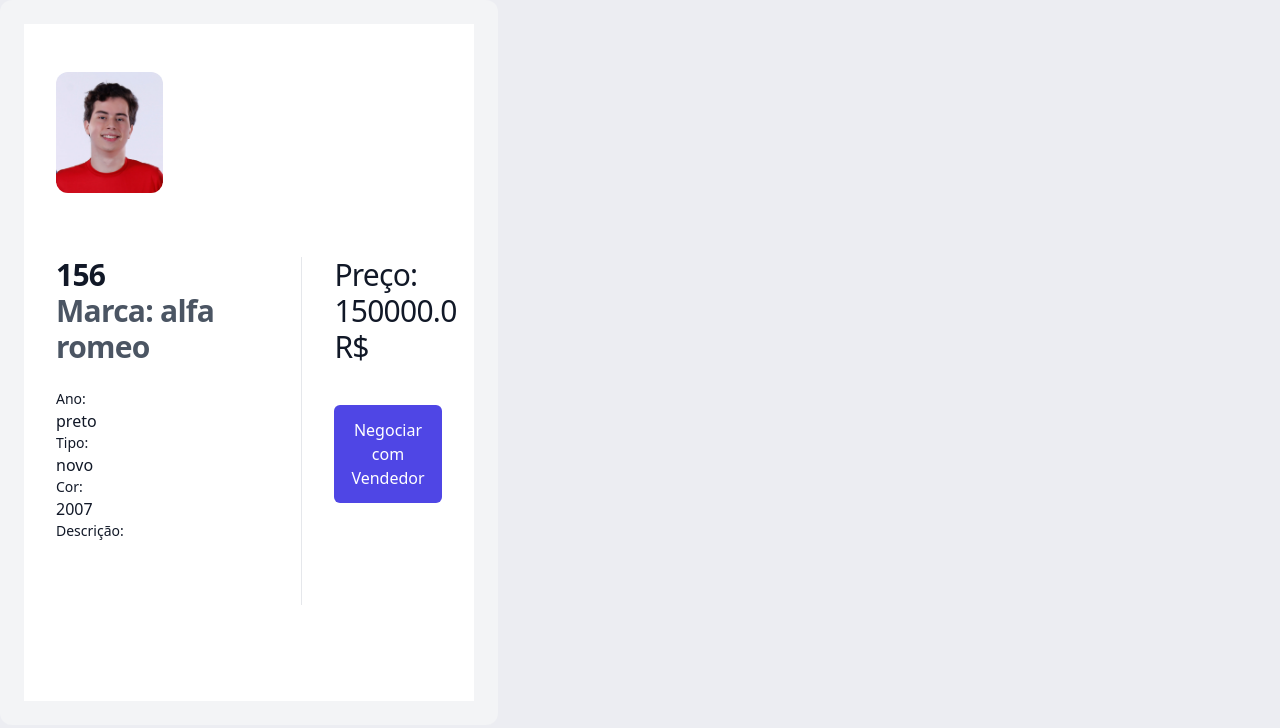
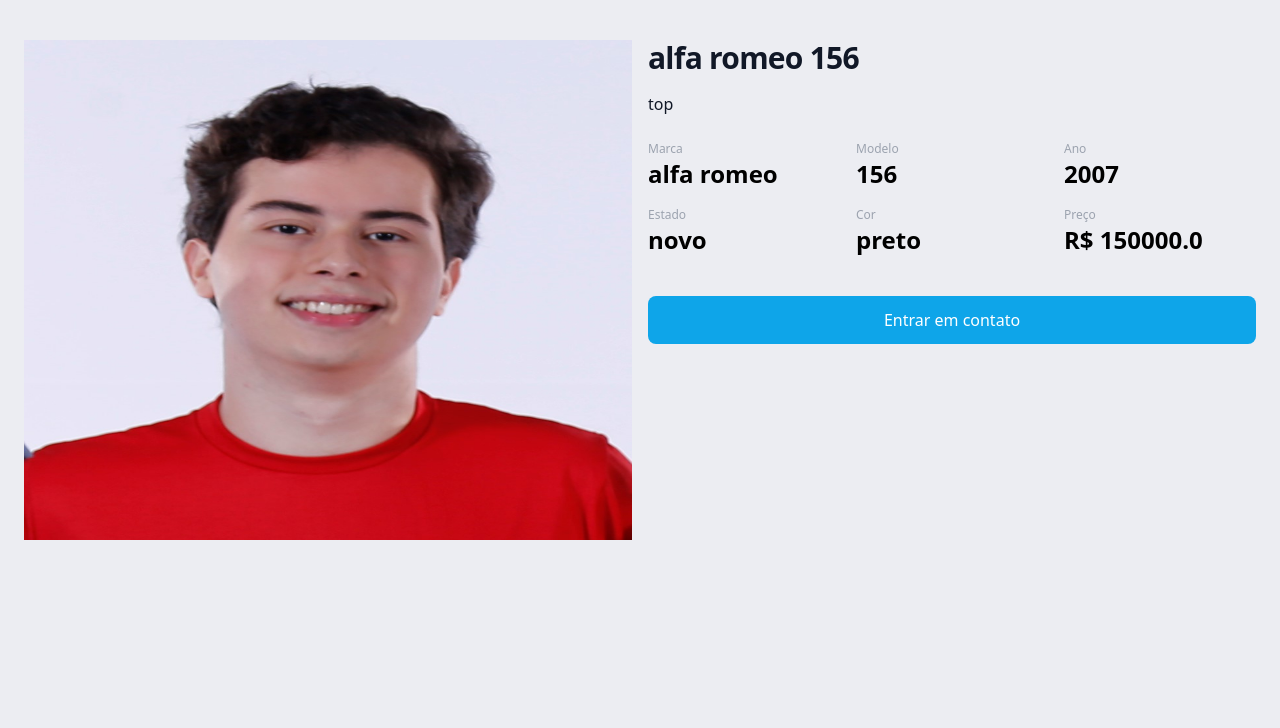
Before and after one commit to GRUP-FDS/Marketplace, a Django app: page /cars/4/ in a window 1280 px wide. Shown: the part 72-800 px from the top of the page. Run offline with Django 4.2, Linux system fonts and the light colour scheme; data comes from the database, SQL or seed files in the repository; both versions use the stored data as it was after the commit; some libraries are stand-ins or nearby versions.

Commit message:
Ajeitar tela de descrição do carro

```diff
--- a/carros/templates/carros/paginadedescricao.html
+++ b/carros/templates/carros/paginadedescricao.html
@@ -5,90 +5,45 @@
 \\ cadastrar o title na view
 {% block content %}
 
-<div class=" grid grid-cols-5 gap-6">
+<div class="max-w-7xl mx-auto px-6 mt-10">
+  <!-- Image gallery -->
+  <div class="grid grid-cols-2 gap-4">
+    <img src="{{ car.image.url }}" alt="{{ car.car_model }}" class="w-full h-full max-h-[500px]">
+    <div>
+      <h1 class="text-2xl font-bold tracking-tight text-gray-900 sm:text-3xl">{{car.brand}} {{car.car_model}}</h1>
 
+      <p class="mt-4 text-base text-gray-900">{{ car.description }}</p>
 
-  <div class=" col-span-2 p-6 bg-gray-100 rounded-xl">
-
-    <div class="bg-white">
-      <div class="pt-6">
-
-
-        <!-- Image gallery -->
-        <div class="mx-auto mt-6 max-w-2xl sm:px-6 lg:grid lg:max-w-7xl lg:grid-cols-3 lg:gap-x-8 lg:px-8">
-
-          <div class="hidden lg:grid lg:grid-cols-1 lg:gap-y-8">
-            <div class="aspect-h-2 aspect-w-3 overflow-hidden rounded-lg">
-              <img src=" {{ car.image.url}}" class="rounded-xl" alt="Model wearing plain black basic tee." class="h-full w-full object-cover object-center">
-            </div>
-          </div>
-
+      <div class="grid grid-cols-3 gap-4 my-6">
+        <div class="flex flex-col">
+          <span class="text-[12px] text-gray-400">Marca</span>
+          <strong class="text-2xl">{{ car.brand }}</strong>
         </div>
-
-        <!-- Product info -->
-        <div class="mx-auto max-w-2xl px-4 pb-16 pt-10 sm:px-6 lg:grid lg:max-w-7xl lg:grid-cols-3 lg:grid-rows-[auto,auto,1fr] lg:gap-x-8 lg:px-8 lg:pb-24 lg:pt-16">
-          <div class="lg:col-span-2 lg:border-r lg:border-gray-200 lg:pr-8">
-            <h2 class="text-2xl font-bold tracking-tight text-gray-900 sm:text-3xl">{{ car.car_model }}</h2>
-            <h4 class="text-2xl font-bold tracking-tight text-gray-600 sm:text-3xl">Marca: </strong> {{car.brand}}</h4>
-          </div>
-
-          <!-- Options -->
-          <div class="mt-4 lg:row-span-3 lg:mt-0">
-            <h2 class="sr-only">Product information</h2>
-            <p class="text-3xl tracking-tight text-gray-900">Preço: </strong></p>
-            <p class="text-3xl tracking-tight text-gray-900">{{car.price}} R$</p>
-
-
-
-              <button type="submit" class="mt-10 flex w-full items-center justify-center rounded-md border border-transparent bg-indigo-600 px-8 py-3 text-base font-medium text-white hover:bg-indigo-700 focus:outline-none focus:ring-2 focus:ring-indigo-500 focus:ring-offset-2">Negociar com Vendedor</button>
-            </form>
-          </div>
-
-          <div class="py-10 lg:col-span-2 lg:col-start-1 lg:border-r lg:border-gray-200 lg:pb-16 lg:pr-8 lg:pt-6">
-            <!-- Detalhes -->
-            <div>
-              <!-- Ano -->
-              <div class="space-y-6">
-                <h3 class="text-sm font-medium text-gray-900">Ano: </h3>
-              </div>
-
-              <div class="space-y-6">
-                <p class="text-base text-gray-900">{{car.color}} </p>
-              </div>
-
-              <!-- Tipo -->
-              <div class="space-y-6">
-                <h3 class="text-sm font-medium text-gray-900">Tipo: </h3>
-              </div>
-
-              <div class="space-y-6">
-                <p class="text-base text-gray-900">{{car.type}}</p>
-              </div>
-
-              <!-- Cor -->
-              <div class="space-y-6">
-                <h3 class="text-sm font-medium text-gray-900">Cor: </h3>
-              </div>
-
-              <div class="space-y-6">
-                <p class="text-base text-gray-900">{{car.year}}</p>
-              </div>
-
-               <!-- Descrição -->
-              <div class="space-y-6">
-                <h3 class="text-sm font-medium text-gray-900">Descrição: </h3>
-              </div>
-
-              <div class="space-y-6">
-                <p class="text-base text-gray-900">{{car.Description}}</p>
-              </div>
-            </div>
-
-
-
-
-          </div>
+        <div class="flex flex-col">
+          <span class="text-[12px] text-gray-400">Modelo</span>
+          <strong class="text-2xl">{{ car.car_model }}</strong>
+        </div>
+        <div class="flex flex-col">
+          <span class="text-[12px] text-gray-400">Ano</span>
+          <strong class="text-2xl">{{ car.year }}</strong>
+        </div>
+        <div class="flex flex-col">
+          <span class="text-[12px] text-gray-400">Estado</span>
+          <strong class="text-2xl">{{ car.type }}</strong>
+        </div>
+        <div class="flex flex-col">
+          <span class="text-[12px] text-gray-400">Cor</span>
+          <strong class="text-2xl">{{ car.color }}</strong>
+        </div>
+        <div class="flex flex-col">
+          <span class="text-[12px] text-gray-400">Preço</span>
+          <strong class="text-2xl">R$ {{ car.price }}</strong>
         </div>
       </div>
+
+      <a href="#" class="block mt-10 text-base text-center text-white bg-sky-500 hover:bg-sky-600 transition-colors px-4 py-3 w-full rounded-lg">Entrar em contato</a>
     </div>
+  </div>
+</div>
+
 {% endblock %}
--- a/carros/views.py
+++ b/carros/views.py
@@ -20,13 +20,11 @@
     'title': 'Novo Anúncio'
   })
 
-
 def car_list(request):
     search = request.GET.get('search')
     objects = Car.objects.filter(car_model__icontains=search)
     context = {'carros': objects}
     return render(request, 'carros/description.html', context)
-
 
 def plp(request):
     search = request.GET.get('search')
@@ -38,9 +36,9 @@
         cars = Car.objects.all()
     return render(request, 'carros/paginadelistagem.html', {'cars': cars})
 
-
 def pdp(request, pk):
    car = get_object_or_404(Car, pk=pk)
+
    return render(request, 'carros/paginadedescricao.html', {
       'car': car
    })
```
Also changed, not shown: db.sqlite3.
